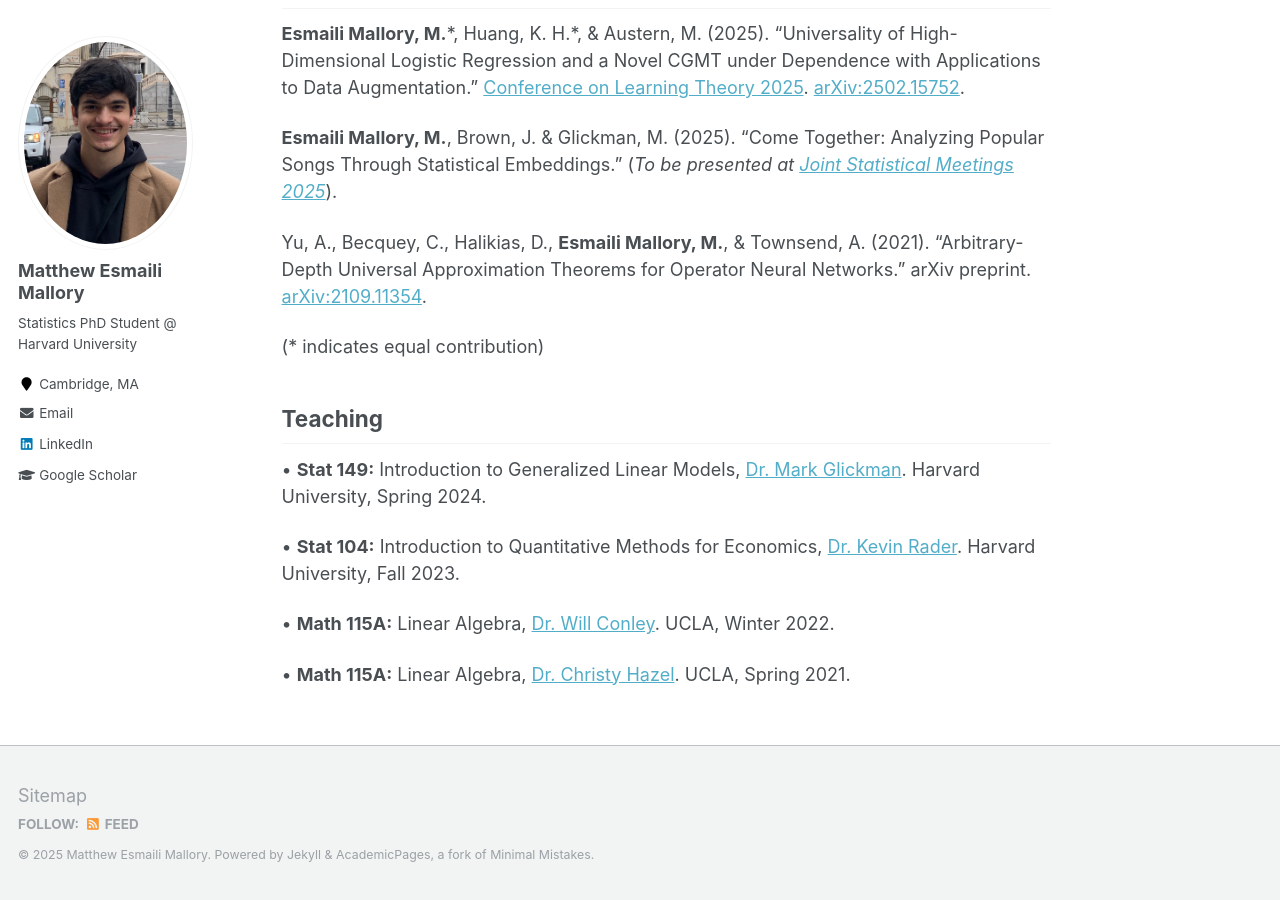
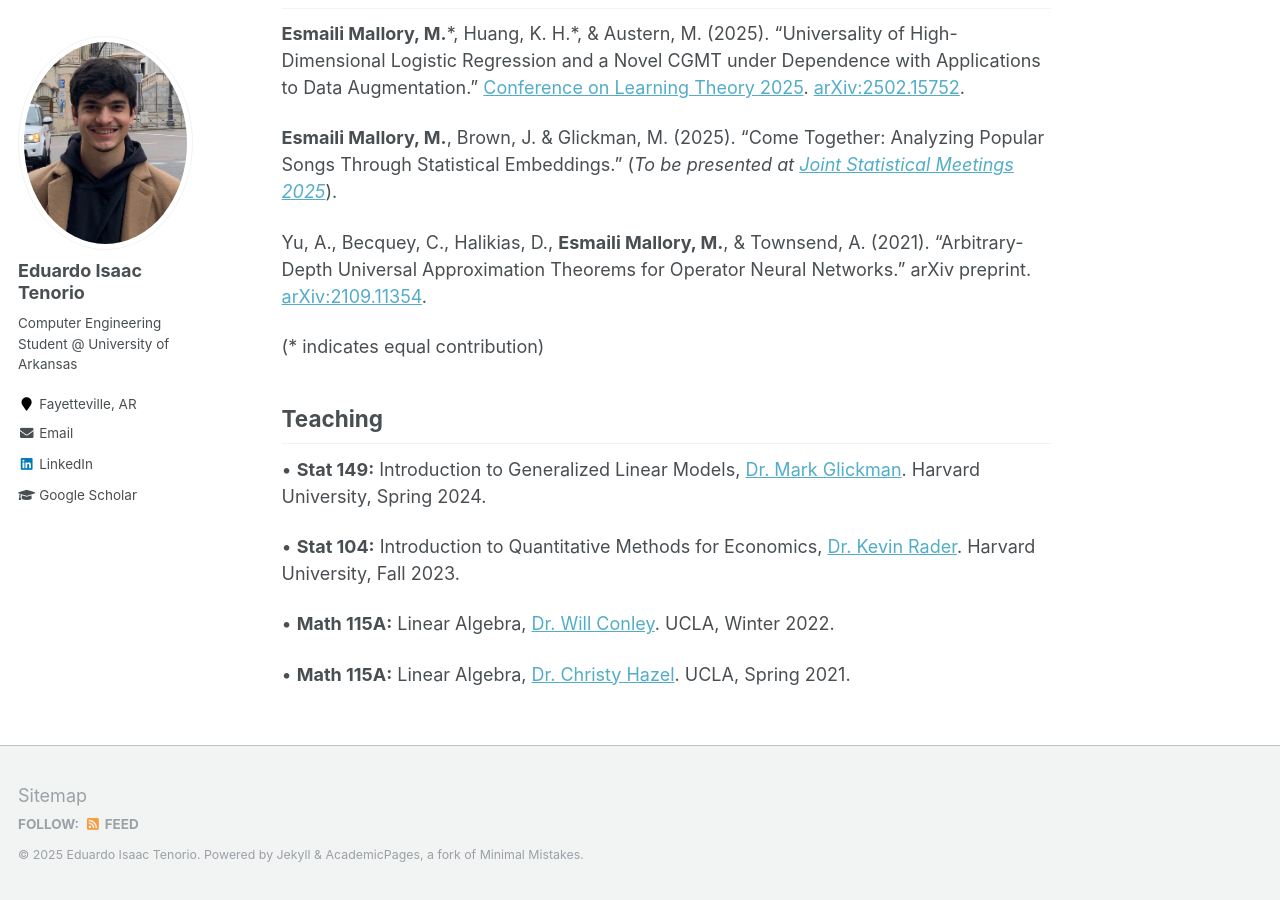
Before and after one commit to edtenorio/edtenorio.github.io, a Jekyll site: the page built from _pages/about.md, in a window 1280 px wide and 900 px high, scrolled down 974 px. Built offline with Jekyll 4.4.1, drawn with Linux system fonts in a browser that asks for light colours; formulas are drawn with MathJax 3; some of the changed text lies outside the part shown.

Commit message:
Update _config.yml

```diff
--- a/_config.yml
+++ b/_config.yml
@@ -7,11 +7,11 @@
 
 # Site Settings
 locale                   : "en-US"
-title                    : "Matthew Esmaili Mallory"
+title                    : "Eduardo Isaac Tenorio"
 title_separator          : "-"
-name                     : &name "Matthew Esmaili Mallory"
-description              : &description "Statistics PhD Student at Harvard University."
-url                      : https://mattesmaili.github.io # the base hostname & protocol for your site e.g. "https://mmistakes.github.io"
+name                     : &name "Eduardo Isaac Tenorio"
+description              : &description "Computer Engineering student at University of Arkansas."
+url                      : https://edtenorio.github.io # the base hostname & protocol for your site e.g. "https://mmistakes.github.io"
 baseurl                  : "" # the subpath of your site, e.g. "/blog"
 repository               : "academicpages/academicpages.github.io"
 teaser                   :  # filename of teaser fallback teaser image placed in /images/, .e.g. "500x300.png"
@@ -80,14 +80,14 @@ analytics:
 
 # Site Author
 author:
-  name             : "Matthew Esmaili Mallory"
+  name             : "Eduardo Isaac Tenorio"
   avatar           : "profile.png"
-  bio              : "Statistics PhD Student @ Harvard University"
-  location         : "Cambridge, MA"
-  #employer         : "Harvard University"
- # pubmed           : "https://www.ncbi.nlm.nih.gov/pubmed/?term=john+snow"
-  googlescholar    : "https://scholar.google.com/citations?user=yk_cLe4AAAAJ&hl=en"
-  email            : "matthewmallory@fas.harvard.edu"
+  bio              : "Computer Engineering Student @ University of Arkansas"
+  location         : "Fayetteville, AR"
+  #employer         : "University of Arkansas"
+ # pubmed           : "    "
+  googlescholar    : "     "
+  email            : "et025@uark.edu"
   #researchgate     :  # example: "https://www.researchgate.net/profile/yourprofile"
   uri              :
   bitbucket        :
@@ -96,13 +96,13 @@ author:
   flickr           :
   facebook         :
   foursquare       :
-  #github           : "mattesmaili"
+  #github           : "edtenorio"
   google_plus      :
   keybase          :
   instagram        :
   impactstory      : #"https://profiles.impactstory.org/u/xxxx-xxxx-xxxx-xxxx"
   lastfm           :
-  linkedin         : "matthew-esmaili-mallory"
+  linkedin         : "eduardo-tenorio-22325719b/"
   #orcid            : "http://orcid.org/yourorcidurl"
   pinterest        :
   soundcloud       :
```
